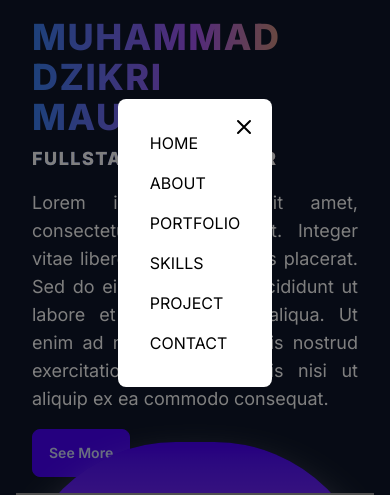
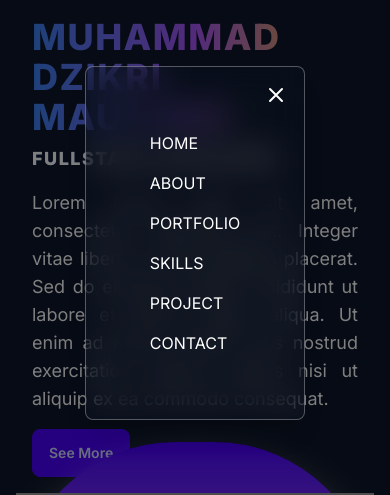
Before and after one commit to Hexamouse/porto-next, a Next.js app: page / in a window 390 px wide. Both pictures are taken after a click on the button 354 px from the left and 29 px from the top of the page. Shown: the part 179-674 px from the top of the page. Built offline with nearby package versions, Linux system fonts and the light colour scheme; grey boxes are pictures that could not be loaded.

Commit message:
add modal for mobile

```diff
--- a/app/layout.js
+++ b/app/layout.js
@@ -11,7 +11,11 @@ export const metadata = {
 export default function RootLayout({ children }) {
   return (
     <html lang="en">
-      <body className={inter.className}>{children}</body>
+      <body className={inter.className}>
+        <div id="__next">
+          {children}
+        </div>
+      </body>
     </html>
   )
 }
--- a/app/page.js
+++ b/app/page.js
@@ -63,7 +63,8 @@ export default function Home() {
         {/* Modal for mobile menu */}
         {isModalOpen && (
           <div className="fixed inset-0 bg-black bg-opacity-50 flex items-center justify-center z-50">
-            <div className="bg-white p-8 rounded-lg relative">
+            {/* Glassmorphic background */}
+            <div className="bg-[#0F172A]/30 backdrop-blur-lg p-16 rounded-lg relative text-white border border-white/30 shadow-xl">
               <button className="absolute top-4 right-4" onClick={toggleModal}>
                 <svg xmlns="http://www.w3.org/2000/svg" className="h-6 w-6" fill="none" viewBox="0 0 24 24" stroke="currentColor">
                   <path strokeLinecap="round" strokeLinejoin="round" strokeWidth="2" d="M6 18L18 6M6 6l12 12" />
@@ -80,6 +81,7 @@ export default function Home() {
             </div>
           </div>
         )}
+
 
         {/* Hero Section */}
         <section className="relative mt-10 min-h-screen bg-[#0F172A] py-10 sm:py-10 overflow-visible">
@@ -125,9 +127,9 @@ export default function Home() {
           {/* Lingkaran Hiasan di Batas Section */}
           {/* <div className="absolute top-0 right-0 w-32 h-32 bg-gradient-to-r from-yellow-500 to-red-500 rounded-full z-0 transform translate-x-1/2 -translate-y-1/2 transition-all duration-300"></div> */}
 
-          <div className="container mx-auto px-4 sm:px-8 lg:px-20">
+          <div className="container relative mx-auto px-4 sm:px-8 lg:px-20">
             <h2 className="text-4xl font-extrabold text-center mb-8 underline">ABOUT ME</h2>
-            <p className="text-lg text-justify">
+            <p className="text-lg text-justify text-white mt-4 sm:text-justify">
               I am a passionate Fullstack Developer with expertise in building modern web applications. With years of experience, I specialize in both front-end and back-end development, creating beautiful, scalable, and efficient software solutions. I am dedicated to continuous learning and staying up to date with the latest technologies.
             </p>
           </div>
```
